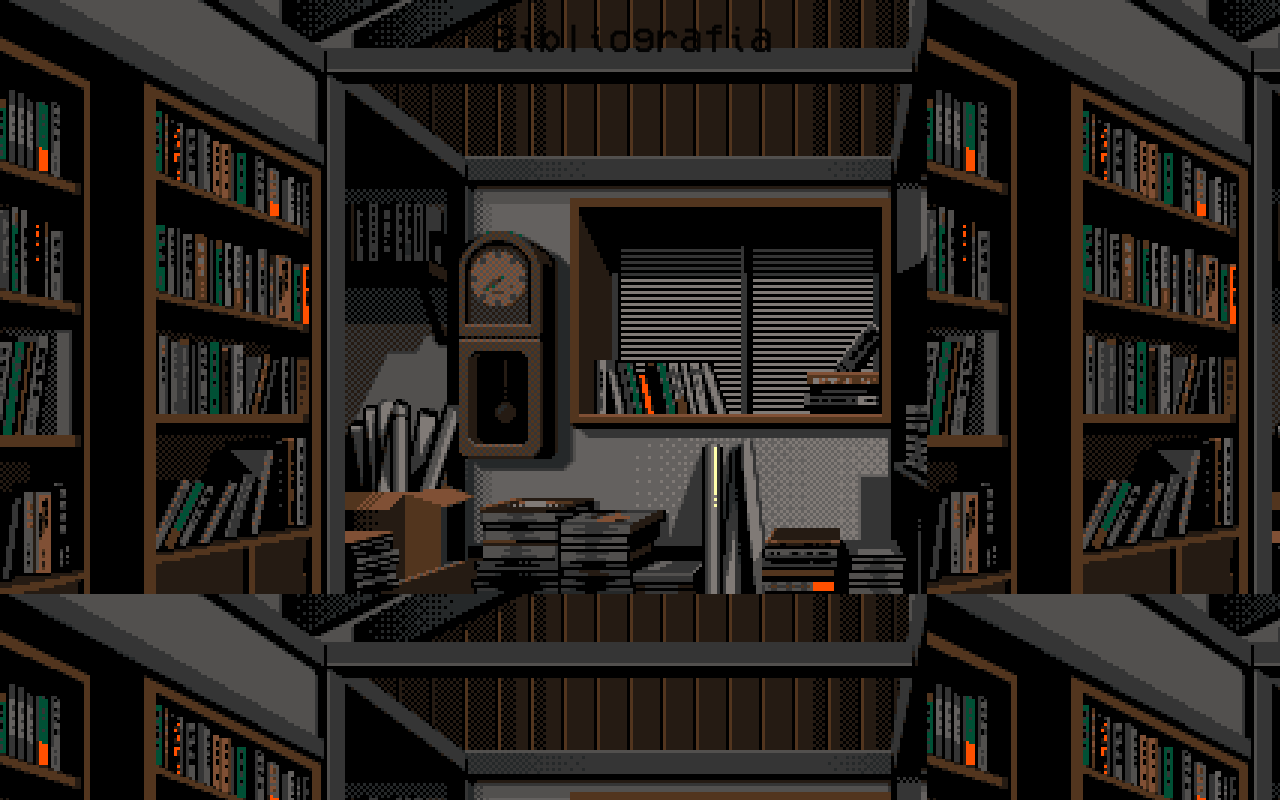
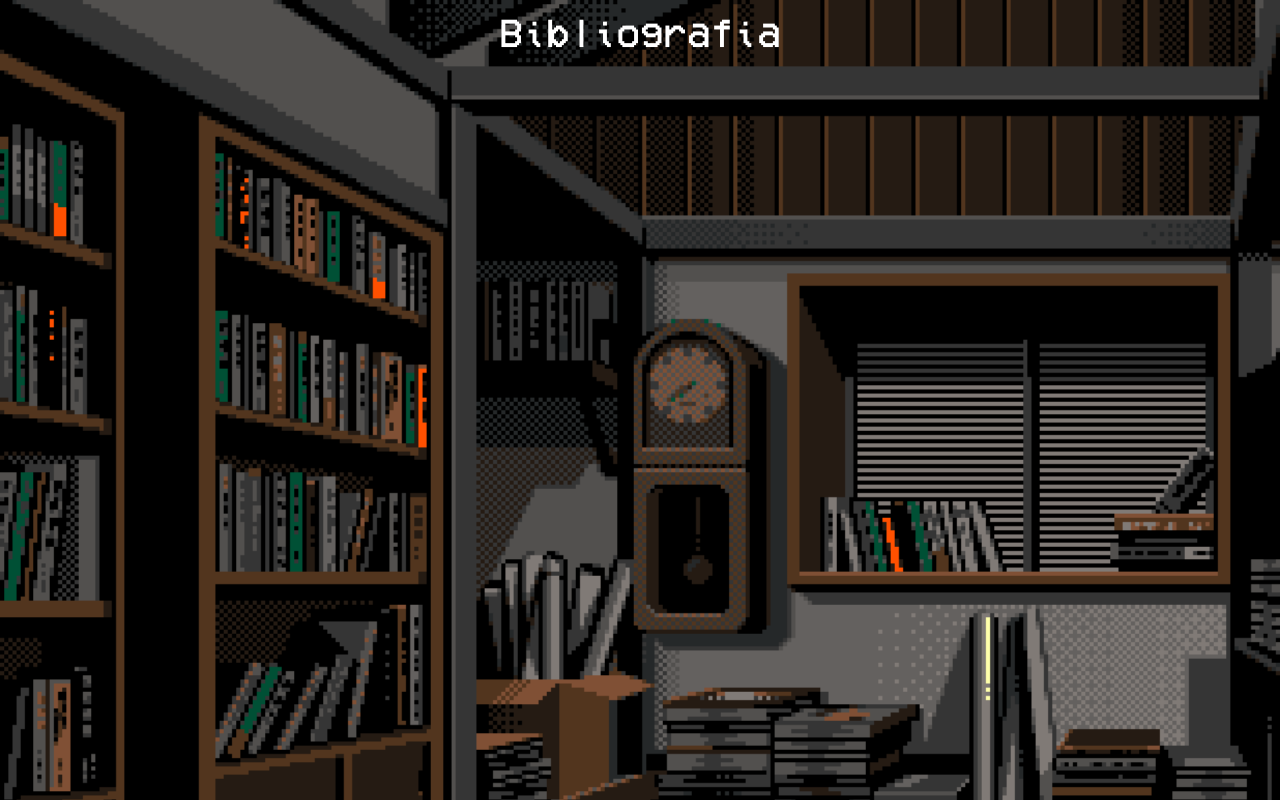
Before and after one commit to ProfessorByte/poa, a React (Create React App) app: page / in a window 1280 px wide. Built offline with nearby package versions, Linux system fonts and the light colour scheme.

Commit message:
texto con cambio de color y pantalla completa

```diff
--- a/src/App.css
+++ b/src/App.css
@@ -2,18 +2,31 @@
   font-family: 'Pixel';
 }
 .navbarBibliografia-styles{
-  background-image: url(./images/fondoBibliografia.png) ;
   text-align: center;
-  color:white;
+
 }
 body,.fondoBibliografia{
-  height: 120% ;
+  height: 100% ;
   margin:0;
-  background-image: url(./images/fondoBibliografia.png) ;
+  background-image: url(./images/fondoBibliografia.png);
+  background-repeat: no-repeat;
+  background-size: cover;
 }
+
+.titulo-de-bibliografia{
+  color:white;
+  text-align: center;
+}
+.descripcion-de-bibliografia{
+  color:white;
+  text-align: center;
+}
+
+
 @font-face {
   font-family: "Pixel";
   src: url(./fonts/VCR_OSD_MONO_1.001.ttf);
   font-style: normal;
   font-weight: normal;
+
 }
--- a/src/components/HeaderBibliografia.js
+++ b/src/components/HeaderBibliografia.js
@@ -8,12 +8,9 @@ export default class HeaderBibliografia extends Component {
       <>
         <nav className="navbar navbar-light navbar-expand-sm navbar-styles">
           <div className="container justify-content-center">
-            <Link className="navbar-brand mr-auto" to="/">
-              <strong>
-                <h1 color="#ffffff">Bibliografia</h1>
-              </strong>
-            </Link>
+            <h1 className="titulo-de-bibliografia">Bibliografia</h1>
           </div>
+
         </nav>
       </>
     );
```
Also changed, not shown: src/pages/BibliografiaPage.js (added).
